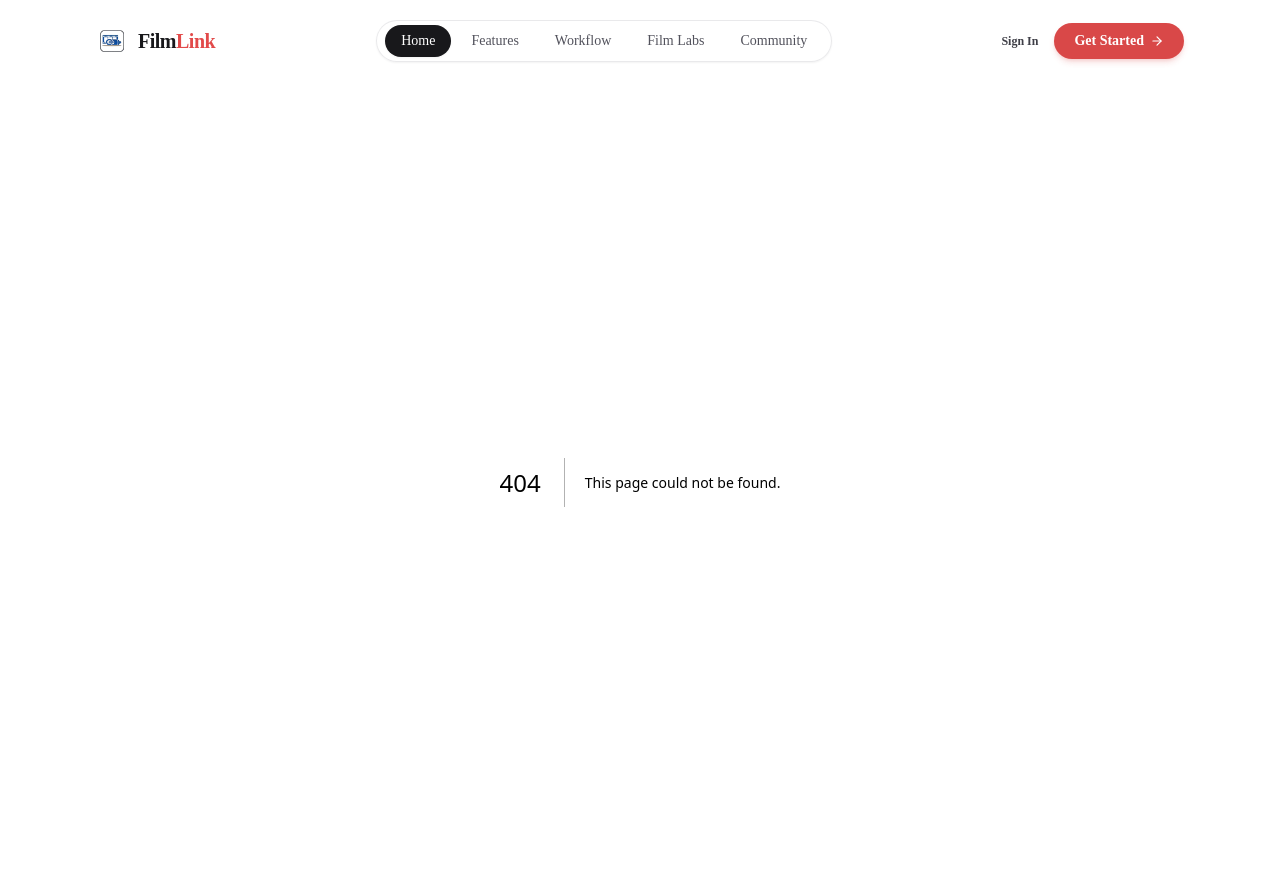
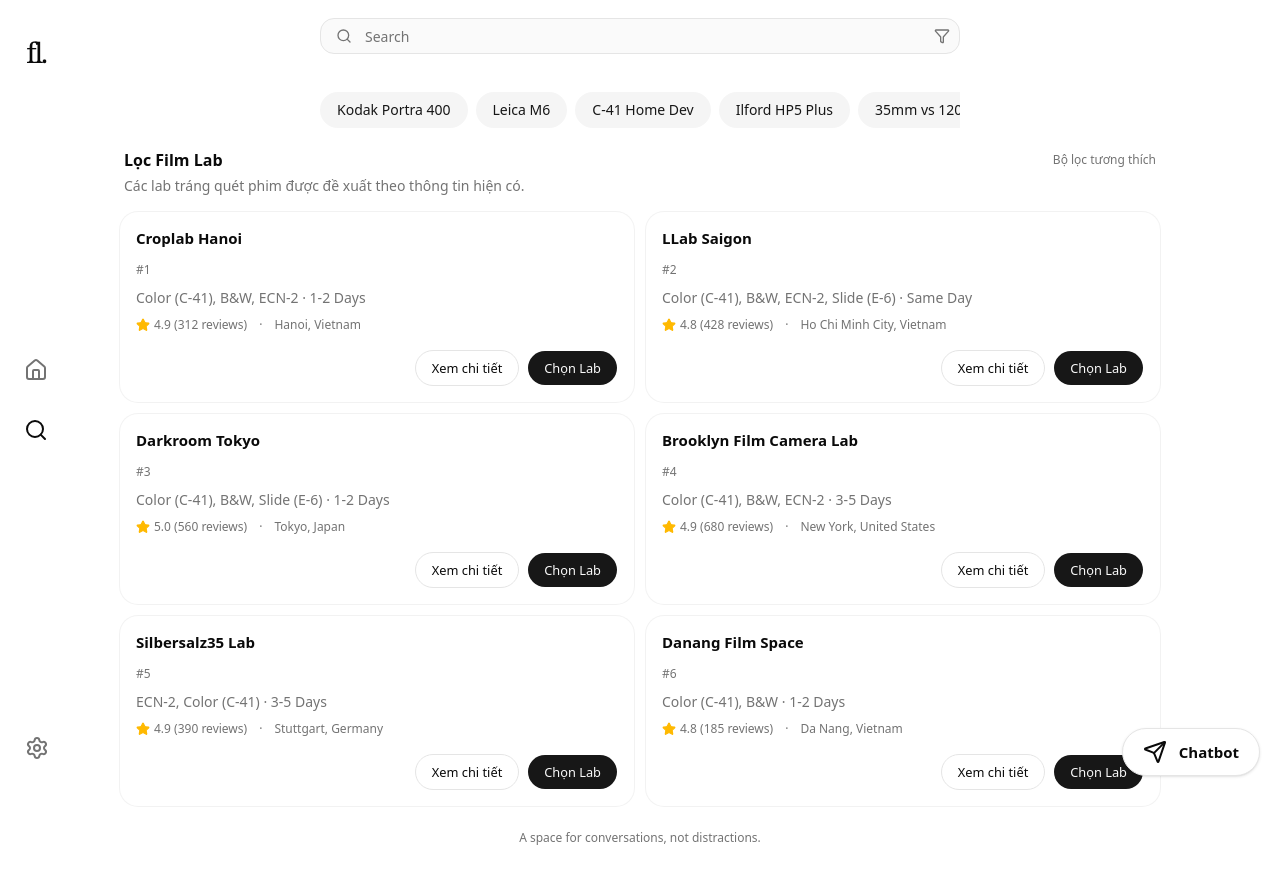
Before and after one commit to CapstoneProjectFA26SE088/FilmLink_Web, a Next.js app: page /search in a window 1280 px wide. Before the commit this address had no page. Built offline with nearby package versions, Linux system fonts and the light colour scheme.

Commit message:
feat: add user search-section

```diff
--- /dev/null
+++ b/src/app/search/page.tsx
@@ -0,0 +1,5 @@
+import SearchLayout from "@/components/search/search-section"
+
+export default function SearchPage() {
+  return <SearchLayout />
+}
--- a/src/components/Header.tsx
+++ b/src/components/Header.tsx
@@ -103,7 +103,9 @@
     pathname === "/login" ||
     pathname === "/register" ||
     pathname === "/feed" ||
-    pathname.startsWith("/feed/")
+    pathname.startsWith("/feed/") ||
+    pathname === "/search" ||
+    pathname.startsWith("/search/")
   ) {
     return null
   }
--- /dev/null
+++ b/src/components/search/search-section.tsx
@@ -0,0 +1,146 @@
+import { Funnel, Search as SearchIcon, Star } from "lucide-react"
+import { SocialPageLayout } from "@/components/social/social-page-layout"
+import { Badge } from "@/components/ui/badge"
+import { Button } from "@/components/ui/button"
+import { Card, CardContent, CardHeader, CardTitle } from "@/components/ui/card"
+import { Input } from "@/components/ui/input"
+import { VERIFIED_FILM_LABS } from "@/lib/landing-data"
+
+const suggestedSearches = [
+  "Kodak Portra 400",
+  "Leica M6",
+  "C-41 Home Dev",
+  "Ilford HP5 Plus",
+  "35mm vs 120",
+  "Cinestill",
+]
+
+function SearchBar() {
+  return (
+    <div className="relative flex w-full items-center gap-2">
+      <SearchIcon
+        aria-hidden="true"
+        className="pointer-events-none absolute top-1/2 left-4 size-4 -translate-y-1/2 text-muted-foreground"
+      />
+      <Input
+        aria-label="Tìm kiếm"
+        className="h-9 rounded-[14px] border-border bg-muted/50 pr-11 pl-11 text-[15px] shadow-none"
+        placeholder="Search"
+        readOnly
+      />
+      <Button
+        aria-label="Bộ lọc tìm kiếm"
+        className="absolute right-0 size-9 text-muted-foreground disabled:opacity-100"
+        disabled
+        size="icon"
+        variant="ghost"
+      >
+        <Funnel aria-hidden="true" />
+      </Button>
+    </div>
+  )
+}
+
+function SuggestedSearchChips() {
+  return (
+    <section
+      aria-label="Từ khóa gợi ý"
+      className="flex gap-2 overflow-x-auto overflow-y-hidden py-1"
+    >
+      {suggestedSearches.map((search) => (
+        <Badge
+          className="h-9 shrink-0 rounded-full px-4 text-sm font-normal"
+          key={search}
+          variant="secondary"
+        >
+          {search}
+        </Badge>
+      ))}
+    </section>
+  )
+}
+
+function FilmLabResults() {
+  return (
+    <section aria-labelledby="film-lab-results-title" className="flex flex-col gap-4">
+      <header className="flex items-start justify-between gap-4 px-1">
+        <div className="min-w-0">
+          <h2 className="text-base font-semibold leading-6" id="film-lab-results-title">
+            Lọc Film Lab
+          </h2>
+          <p className="pt-1 text-sm leading-5 text-muted-foreground">
+            Các lab tráng quét phim được đề xuất theo thông tin hiện có.
+          </p>
+        </div>
+        <span className="shrink-0 pt-1 text-xs text-muted-foreground">Bộ lọc tương thích</span>
+      </header>
+      <ul
+        aria-label="Danh sách Film Lab mẫu"
+        className="grid grid-cols-1 gap-3 sm:grid-cols-2"
+      >
+        {VERIFIED_FILM_LABS.map((lab, index) => (
+          <li className="list-none" key={lab.id}>
+            <Card className="h-full gap-0 rounded-2xl border-border p-4 shadow-none ring-1 ring-foreground/5">
+              <CardHeader className="flex-row items-start justify-between gap-3 p-0">
+                <CardTitle className="text-[15px] font-semibold leading-5">{lab.name}</CardTitle>
+                <span className="shrink-0 text-xs leading-5 text-muted-foreground">#{index + 1}</span>
+              </CardHeader>
+              <CardContent className="flex flex-1 flex-col p-0">
+                <p className="pt-2 text-sm leading-5 text-muted-foreground">
+                  {lab.processes.join(", ")} · {lab.turnaround}
+                </p>
+                <div className="flex flex-wrap items-center gap-x-3 gap-y-1 pt-2 text-xs leading-[18px] text-muted-foreground">
+                  <span className="inline-flex items-center gap-1">
+                    <Star aria-hidden="true" className="size-3.5 fill-amber-400 text-amber-400" />
+                    {lab.rating.toFixed(1)} ({lab.reviewCount.toLocaleString("en-US")} reviews)
+                  </span>
+                  <span aria-hidden="true">·</span>
+                  <span>
+                    {lab.city}, {lab.country}
+                  </span>
+                </div>
+                <div className="mt-auto flex flex-wrap justify-end gap-2 pt-4">
+                  <Button
+                    className="h-9 rounded-full px-4 disabled:opacity-100"
+                    disabled
+                    size="sm"
+                    variant="outline"
+                  >
+                    Xem chi tiết
+                  </Button>
+                  <Button className="h-9 rounded-full px-4 disabled:opacity-100" disabled size="sm">
+                    Chọn Lab
+                  </Button>
+                </div>
+              </CardContent>
+            </Card>
+          </li>
+        ))}
+      </ul>
+    </section>
+  )
+}
+
+export default function SearchLayout() {
+  return (
+    <SocialPageLayout activePage="search">
+      <section
+        aria-label="Tìm Film Lab"
+        className="mx-auto flex w-full max-w-[1088px] min-w-0 flex-col gap-4"
+      >
+        <header className="flex h-[72px] w-full items-center justify-center">
+          <div className="w-full max-w-[640px]">
+            <SearchBar />
+          </div>
+        </header>
+        <div className="mx-auto w-full max-w-[640px]">
+          <SuggestedSearchChips />
+        </div>
+        <FilmLabResults />
+        <p className="pt-2 text-center text-xs text-muted-foreground">
+          A space for conversations, not distractions.
+        </p>
+      </section>
+    </SocialPageLayout>
+  )
+}
```
